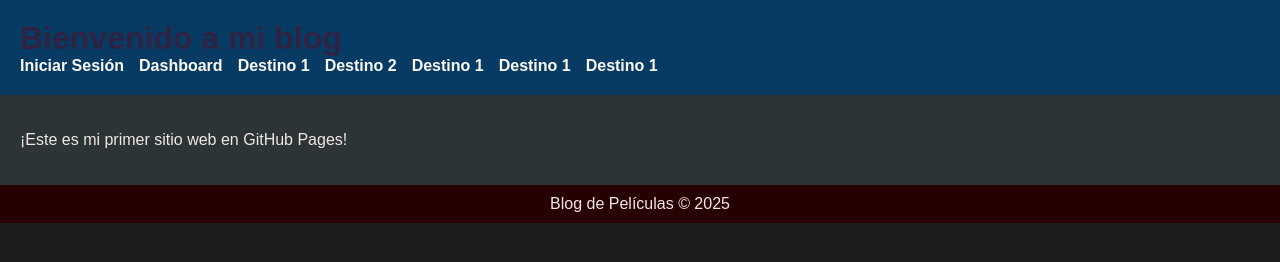
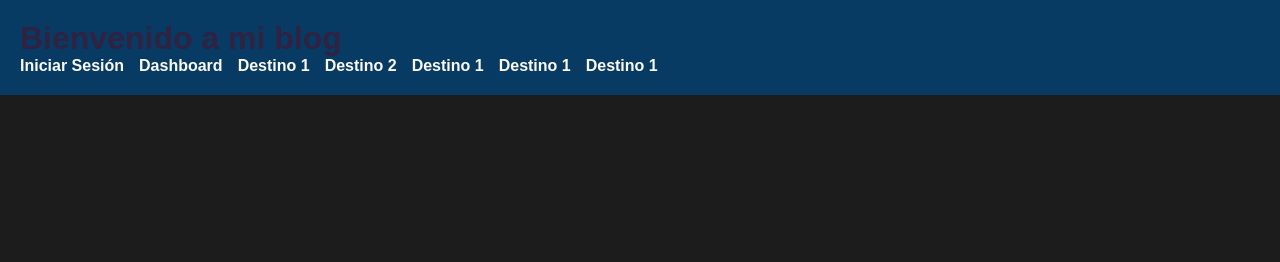
Before and after one commit to Malex15074655/blog, a plain HTML site: page index.html in a window 1280 px wide. Drawn offline with Linux system fonts and the light colour scheme.

Commit message:
Update index.html

```diff
--- a/index.html
+++ b/index.html
@@ -21,13 +21,5 @@
       </ul>
     </nav>
   </header>
-
-  <main>
-    <p>¡Este es mi primer sitio web en GitHub Pages!</p>
-  </main>
-
-  <footer>
-    <p>Blog de Películas &copy; 2025</p>
-  </footer>
 </body>
 </html>
```
